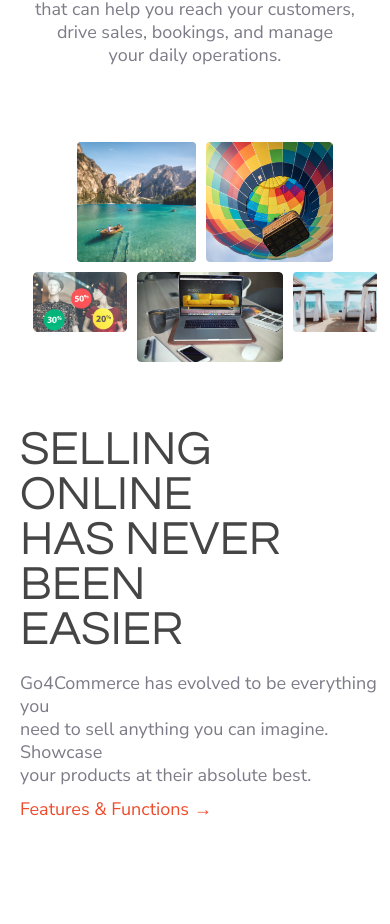
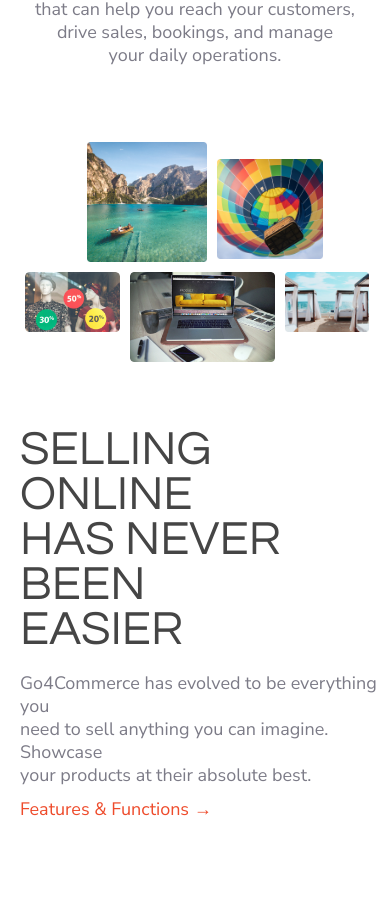
Before and after one commit to Bushman22/Go4Commerce, a SvelteKit app: page / in a window 390 px wide. Shown: the part 819-1743 px from the top of the page. Built offline with nearby package versions, Linux system fonts and the light colour scheme.

Commit message:
edited front

```diff
--- a/src/routes/+page.svelte
+++ b/src/routes/+page.svelte
@@ -63,7 +63,7 @@
     <div class ="col-left">
         <div class ="col-top" >
             <img class= "ff" src ="\images\F&F image 1.jpg" alt="img1">
-            <img class= "ff" src ="\images\F&F Image 2.jpg" alt="img2">
+            <img class= "ff4" src ="\images\F&F Image 2.jpg" alt="img2">
         </div>
         <div class ="col-bottom">
             <img class= "ff1" src ="\images\F&F Image 3.jpg" alt="img3">
@@ -224,6 +224,11 @@ padding-bottom: 30px;
 padding:10px;
 
 }
+
+.ff4{
+padding:10px;
+
+}
 .integrations{
     display:flex;
     justify-content: space-around;
@@ -315,8 +320,8 @@ padding:10px;
 
 .col-bottom{
     display: flex;
-    justify-content: center;
-  text-align: left;
+    justify-content: left;
+
   padding: 0px;
 
 }
@@ -346,6 +351,13 @@ height:60px;
 .ff3{
 padding:5px;
 height:90px;
+}
+
+.ff4{
+margin-top: 17px;
+padding:5px;
+height: 100px;
+
 }
 
 .col-right{
```
